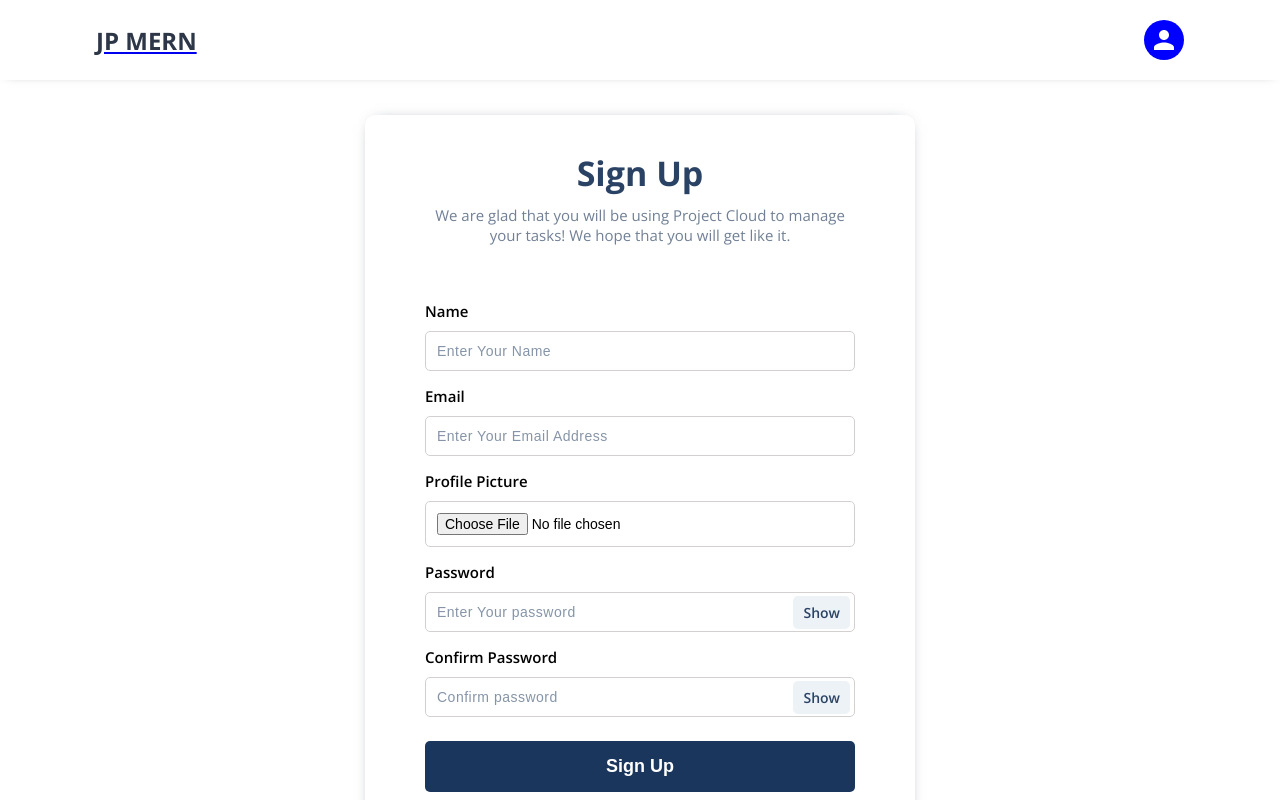
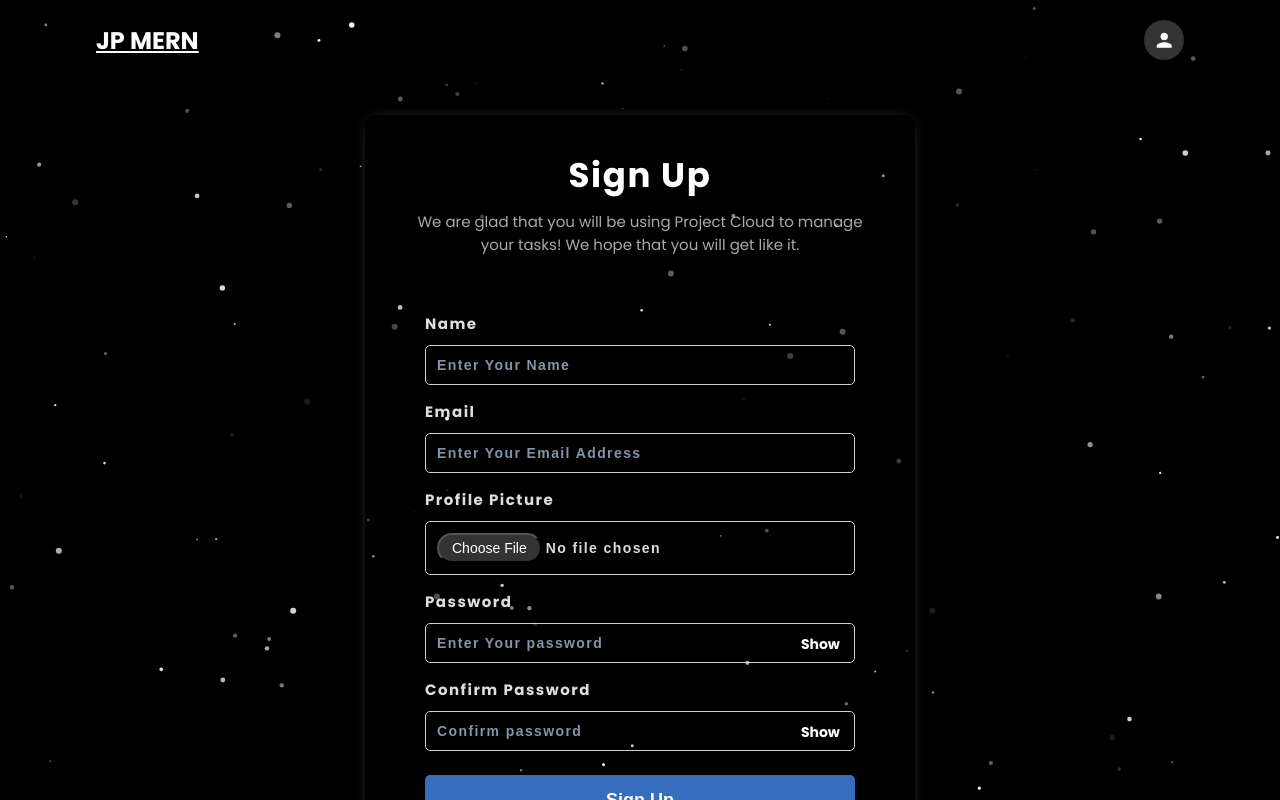
Before and after one commit to jaypatel1113/mern-signin-signout-frontend, a React (Create React App) app: page /register in a window 1280 px wide. Shown: the top 800 px of the page. Built offline with nearby package versions, Linux system fonts and the light colour scheme; no server answers.

Commit message:
UI changed

```diff
--- a/package.json
+++ b/package.json
@@ -15,6 +15,9 @@
     "react-dom": "^18.2.0",
     "react-router-dom": "^6.3.0",
     "react-scripts": "5.0.1",
+    "react-tsparticles": "^2.0.6",
+    "tsparticles": "^2.0.6",
+    "tsparticles-slim": "^2.2.0",
     "react-toastify": "^9.0.7",
     "web-vitals": "^2.1.4"
   },
--- a/src/App.js
+++ b/src/App.js
@@ -9,6 +9,7 @@ import { Routes, Route, useNavigate } from "react-router-dom";
 import { useEffect, useContext, useState } from "react";
 import { LoginContext } from "./components/ContextProvider/Context";
 import { ToastContainer } from "react-toastify";
+import Particles from './components/Particles';
 
 function App() {
     const [data, setData] = useState(false);
@@ -48,8 +49,9 @@ function App() {
 
     return (
         <>
+            <Particles id="tsparticles" />
             {data ? (
-                <>
+                <div className="main">
                     <Header />
 
                     <Routes>
@@ -59,7 +61,7 @@ function App() {
                         <Route path="*" element={<Error />} />
                     </Routes>
                     <ToastContainer />
-                </>
+                </div>
             ) : (
                 <Box
                     sx={{
--- a/src/components/Header.js
+++ b/src/components/Header.js
@@ -31,20 +31,26 @@ const Header = () => {
                     Authorization: token,
                     Accept: "application/json",
                 },
-        });
+            }
+        );
 
         const data = await res.json();
         console.log(data);
 
         if (data.status === 201) {
-            toast.success("Logged out Successfull 😃", {
+            toast.success("Logged out Successful 😃", {
                 position: "bottom-right",
+                theme: "colored",
             });
             console.log("use logout");
             localStorage.removeItem("usersdatatoken");
             setLoginData(false);
             history("/");
         } else {
+            toast.error("Someting went wrong! 😥", {
+                position: "bottom-right",
+                theme: "colored",
+            });
             console.log("error");
         }
     };
@@ -56,6 +62,7 @@ const Header = () => {
     const goError = () => {
         toast.error("Login First to access it 😢", {
             position: "bottom-right",
+            theme: "colored",
         });
         history("*");
     };
@@ -64,16 +71,20 @@ const Header = () => {
         <>
             <header>
                 <nav>
-                    <NavLink to="/">
+                    <NavLink to="/" style={{ zIndex: 1000 }}>
                         <h1>JP MERN</h1>
                     </NavLink>
                     <div className="avtar">
                         {logindata.ValidUserOne ? (
                             <Avatar
                                 style={{
-                                    background: "salmon",
+                                    // background: "salmon",
+                                    background: "#333",
                                     fontWeight: "bold",
                                     textTransform: "capitalize",
+                                    zIndex: 1000,
+                                    color: "#fff",
+                                    padding: 5,
                                 }}
                                 onClick={handleClick}
                             >
@@ -81,7 +92,12 @@ const Header = () => {
                             </Avatar>
                         ) : (
                             <Avatar
-                                style={{ background: "blue" }}
+                                style={{
+                                    background: "#333",
+                                    zIndex: 1000,
+                                    color: "#fff",
+                                    padding: 5,
+                                }}
                                 onClick={handleClick}
                             />
                         )}
--- /dev/null
+++ b/src/components/Particles.js
@@ -0,0 +1,135 @@
+import Particles from "react-tsparticles";
+import { loadSlim } from "tsparticles-slim"; // loads tsparticles-slim
+//import { loadFull } from "tsparticles"; // loads tsparticles
+import { useCallback, useMemo } from "react";
+
+// tsParticles Repository: https://github.com/matteobruni/tsparticles
+// tsParticles Website: https://particles.js.org/
+const ParticlesComponent = (props) => {
+    // using useMemo is not mandatory, but it's recommended since this value can be memoized if static
+    const options = useMemo(() => {
+        // using an empty options object will load the default options, which are static particles with no background and 3px radius, opacity 100%, white color
+        // all options can be found here: https://particles.js.org/docs/interfaces/Options_Interfaces_IOptions.IOptions.html
+        return {
+            particles: {
+                number: {
+                    value: 100,
+                    density: {
+                        enable: true,
+                        value_area: 800,
+                    },
+                },
+                color: {
+                    value: "#fcf6f4",
+                },
+                shape: {
+                    type: "circle",
+                    stroke: {
+                        width: 0,
+                        color: "#000000",
+                    },
+                    polygon: {
+                        nb_sides: 5,
+                    },
+                    image: {
+                        src: "img/github.svg",
+                        width: 100,
+                        height: 100,
+                    },
+                },
+                opacity: {
+                    value: 1,
+                    random: true,
+                    anim: {
+                        enable: true,
+                        speed: 1,
+                        opacity_min: 0,
+                        sync: false,
+                    },
+                },
+                size: {
+                    value: 3,
+                    random: true,
+                    anim: {
+                        enable: true,
+                        speed: 3,
+                        size_min: 0.4,
+                        sync: false,
+                    },
+                },
+                line_linked: {
+                    enable: false,
+                    distance: 150,
+                    color: "#ffffff",
+                    opacity: 0.4,
+                    width: 1,
+                },
+                move: {
+                    enable: true,
+                    speed: 3,
+                    direction: "none",
+                    random: true,
+                    straight: false,
+                    out_mode: "out",
+                    bounce: false,
+                    attract: {
+                        enable: false,
+                        rotateX: 600,
+                        rotateY: 600,
+                    },
+                },
+            },
+            interactivity: {
+                detect_on: "canvas",
+                events: {
+                    onhover: {
+                        enable: false,
+                        mode: "bubble",
+                    },
+                    onclick: {
+                        enable: true,
+                        mode: "repulse",
+                    },
+                    resize: true,
+                },
+                modes: {
+                    grab: {
+                        distance: 400,
+                        line_linked: {
+                            opacity: 1,
+                        },
+                    },
+                    bubble: {
+                        distance: 250,
+                        size: 0,
+                        duration: 2,
+                        opacity: 0,
+                        speed: 3,
+                    },
+                    repulse: {
+                        distance: 400,
+                        duration: 0.4,
+                    },
+                    push: {
+                        particles_nb: 4,
+                    },
+                    remove: {
+                        particles_nb: 2,
+                    },
+                },
+            },
+            retina_detect: true,
+        };
+    }, []);
+
+    // useCallback is not mandatory, but it's recommended since this callback can be memoized if static
+    const particlesInit = useCallback((engine) => {
+        loadSlim(engine);
+        // loadFull(engine); // for this sample the slim version is enough, choose whatever you prefer, slim is smaller in size but doesn't have all the plugins and the mouse trail feature
+    }, []);
+
+    // setting an id can be useful for identifying the right particles component, this is useful for multiple instances or reusable components
+    return <Particles id={props.id} init={particlesInit} options={options} />;
+};
+
+export default ParticlesComponent;
--- a/src/components/Register.js
+++ b/src/components/Register.js
@@ -42,32 +42,44 @@ const Register = () => {
         const { fname, email, profilePic, password, cpassword } = inpval;
 
         if (fname === "") {
-            toast.warning("fname is required!", {
+            toast.warning("Name is required!", {
                 position: "bottom-right",
+                theme: "colored",
             });
         } else if (email === "") {
-            toast.error("email is required!", {
+            toast.error("Email is required!", {
                 position: "bottom-right",
+                theme: "colored",
             });
         } else if (!email.includes("@")) {
             toast.warning("includes @ in your email!", {
                 position: "bottom-right",
+                theme: "colored",
             });
-        } else if (password === "") {
-            toast.error("password is required!", {
+        } else if (profilePic === "") {
+            toast.error("ProfilePic is required!", {
                 position: "bottom-right",
+                theme: "colored",
+            });
+        }else if (password === "") {
+            toast.error("Password is required!", {
+                position: "bottom-right",
+                theme: "colored",
             });
         } else if (password.length < 6) {
-            toast.error("password must be 6 char!", {
+            toast.error("Password must be 6 char!", {
                 position: "bottom-right",
+                theme: "colored",
             });
         } else if (cpassword === "") {
             toast.error("Confirm password is required!", {
                 position: "bottom-right",
+                theme: "colored",
             });
         } else if (password !== cpassword) {
             toast.error("Confirm password is not matching!", {
                 position: "bottom-right",
+                theme: "colored",
             });
         } else {
             // console.log("user registration succesfully done");
@@ -88,8 +100,9 @@ const Register = () => {
                 .post("https://mern-signin-signout.herokuapp.com/register", formData)
                 .then((res) => {
                     console.log(res);
-                    toast.success("Registration Successfully done 😃!", {
+                    toast.success("Registration Successfuly done 😃!", {
                         position: "bottom-right",
+                        theme: "colored",
                     });
                     setInpval({
                         ...inpval,
@@ -102,6 +115,10 @@ const Register = () => {
                     history("/");
                 })
                 .catch((err) => {
+                    toast.error("Someting went wrong! 😥", {
+                        position: "bottom-right",
+                        theme: "colored",
+                    });
                     console.log(err);
                 });
         }
@@ -120,7 +137,10 @@ const Register = () => {
                         </p>
                     </div>
 
-                    <form encType="multipart/form-data">
+                    <form
+                        encType="multipart/form-data"
+                        style={{ zIndex: 1000 }}
+                    >
                         <div className="form_input">
                             <label htmlFor="fname">Name</label>
                             <input
@@ -167,6 +187,10 @@ const Register = () => {
                                 <div
                                     className="showpass"
                                     onClick={() => setPassShow(!passShow)}
+                                    style={{
+                                        background: "transparent",
+                                        color: "#fff",
+                                    }}
                                 >
                                     {!passShow ? "Show" : "Hide"}
                                 </div>
@@ -187,6 +211,10 @@ const Register = () => {
                                 <div
                                     className="showpass"
                                     onClick={() => setCPassShow(!cpassShow)}
+                                    style={{
+                                        background: "transparent",
+                                        color: "#fff",
+                                    }}
                                 >
                                     {!cpassShow ? "Show" : "Hide"}
                                 </div>
--- a/src/components/header.css
+++ b/src/components/header.css
@@ -1,10 +1,10 @@
-header{
+header {
     width: 100%;
     height: 80px;
-    box-shadow: 0 0 10px -7px rgba(0,0,0,0.7);
+    box-shadow: 0 0 10px -7px rgba(0, 0, 0, 0.7);
 }
 
-header nav{
+header nav {
     max-width: 85%;
     height: 100%;
     margin: auto;
@@ -13,10 +13,11 @@ header nav{
     align-items: center;
 }
 
-header nav h1{
-    color:#2d3748;
+header nav h1 {
+    color: #fff;
+    text-decoration: underline;
 }
 
-header nav .avtar{
+header nav .avtar {
     cursor: pointer;
 }
--- a/src/components/mix.css
+++ b/src/components/mix.css
@@ -1,44 +1,49 @@
-section{
+section {
     width: 100%;
     padding: 10px;
-    min-height:calc(100vh - 80px);
+    min-height: calc(100vh - 80px);
 }
 
-section .form_data{
+section .form_data {
     max-width: 550px;
     margin: 25px auto;
     padding: 35px 10px;
-    box-shadow: 0 0 15px -10px #2d3748;
+    /* box-shadow: 0 0 15px -10px #2d3748; */
+    box-shadow: 0 0 15px -10px #d2c8b7;
     border-radius: 10px;
     display: flex;
     flex-direction: column;
     align-items: center;
 }
 
-.form_heading{
+.form_heading {
     display: flex;
     flex-direction: column;
     align-items: center;
 }
 
-.form_data h1{
+.form_data h1 {
     font-size: 34px;
-    color: #2a4365;
+    /* color: #2a4365; */
+    color: #fff;
+    letter-spacing: 0.05em;
 }
 
-.form_data p{
-    color: #718096;
+.form_data p {
+    /* color: #718096; */
+    color: #aaa;
     font-size: 15px;
-    margin-top:9px;
+    margin-top: 9px;
 }
 
-.form_data form{
+.form_data form {
     margin-top: 45px;
     width: 100%;
     padding: 10px 50px;
+    color: #ddd;
 }
 
-.form_data form .form_input input{
+.form_data form .form_input input {
     width: 100%;
     padding: 11px;
     border: 1px solid #d4d0d0;
@@ -47,54 +52,60 @@ section .form_data{
     margin-bottom: 14px;
     margin-top: 9px;
     font-size: 14px;
+    letter-spacing: 0.1em;
 
 }
 
-.form_data form .form_input label{
-    font-weight: 600;
+.form_data form .form_input label {
+    letter-spacing: 0.1em;
     font-size: 15px;
 }
 
-.form_input .two{
+.form_input label,
+.form_input input {
+    font-weight: 700;
+}
+
+.form_input .two {
     display: flex;
     align-items: center;
     position: relative;
 }
 
-.form_data form .form_input input:focus{
-    border:2px solid rgba(66, 153, 225,0.6);
+.form_data form .form_input input:focus {
+    border: 2px solid rgba(66, 153, 225, 0.6);
 }
 
-
-.form_data form .form_input input::placeholder{
+.form_data form .form_input input::placeholder {
     color: #8694a8;
     letter-spacing: .5px;
     font-size: 14px;
+    letter-spacing: 0.1em;
 }
 
-.form_input .showpass{
+.form_input .showpass {
     position: absolute;
     right: 0;
-    top:1px;
+    top: 1px;
     padding: 7px 10px;
     margin-right: 5px;
     margin-top: 12px;
     font-size: 14px;
     font-weight: 600;
     color: #2a4365;
-    background-color: #EDF2F7;
     border-radius: 5px;
     cursor: pointer;
 }
 
-form .btn{
-    display:block;
+form .btn {
+    display: block;
     width: 100%;
     padding: 15px;
     border: none;
     outline: none;
     border-radius: 5px;
-    background-color:#1a365d;
+    /* background-color:#1a365d; */
+    background-color: rgba(64, 130, 222, 0.85);
     color: #fff;
     font-weight: 600;
     font-size: 18px;
@@ -103,18 +114,26 @@ form .btn{
     transition: all .3s;
 }
 
-
-form .btn:hover{
-    background-color: #97a1b1;
+form .btn:hover {
+    background-color: rgba(86, 146, 230, 0.6);
 }
 
-.form_data form p{
+.form_data form p {
     text-align: center;
-    margin-top: 20px;
+    margin-top: 25px;
 }
 
-.form_data form a{
+.form_data form a {
     text-decoration: none;
-    color:#718096 ;
-    border-bottom: 2px solid #8694a8;
+    color: #ddd;
+    /* border-bottom: 2px solid #4082de; */
+    margin-left: 15px;
+    background-color: rgba(255, 255, 255, 0.13);
+    padding: 10px 15px;
+    border-radius: 10px;
+    transition: all 0.3s;
 }
+
+.form_data form a:hover {
+    background-color: rgba(255, 255, 255, 0.2);
+}
--- a/src/index.css
+++ b/src/index.css
@@ -1,4 +1,4 @@
-@import url('https://fonts.googleapis.com/css2?family=Open+Sans:wght@400;500;600;700&display=swap');
+@import url('https://fonts.googleapis.com/css2?family=Poppins:wght@100;400;700&display=swap');
 *{
     margin: 0;
     padding: 0;
@@ -6,5 +6,45 @@
 }
 
 body{
-    font-family: 'Open Sans', sans-serif;
+    font-family: 'Poppins', sans-serif;
+    font-weight: 400;
+    background: #000;
+    color: #ddd;
 }
+
+.main {
+    z-index: 1000000;
+}
+
+#tsparticles {
+    z-index: -10000 !important;
+    overflow: hidden;
+}
+
+canvas {
+    z-index: -1000000 !important;
+}
+
+input {
+    background: transparent;
+    color: #ddd;
+}
+
+ul {
+    background: rgba(34, 34, 34, 1);
+    color: rgb(255, 255, 255, 0.9);
+}
+
+::-ms-browse {
+    background: rgba(255, 255, 255, 0.2);
+    border-radius: 30px;
+    color: #fff;
+    padding: 5px 13px;
+}
+
+::-webkit-file-upload-button{
+    background: rgba(255, 255, 255, 0.2);
+    border-radius: 30px;
+    color: #fff;
+    padding: 5px 13px;
+  }
```
Also changed, not shown: src/components/Dashboard.js (+17 -11 lines), src/components/Error.js (+10 -1 lines), src/components/Login.js (+18 -6 lines). Lines whose indentation alone changed are shown as unchanged.
